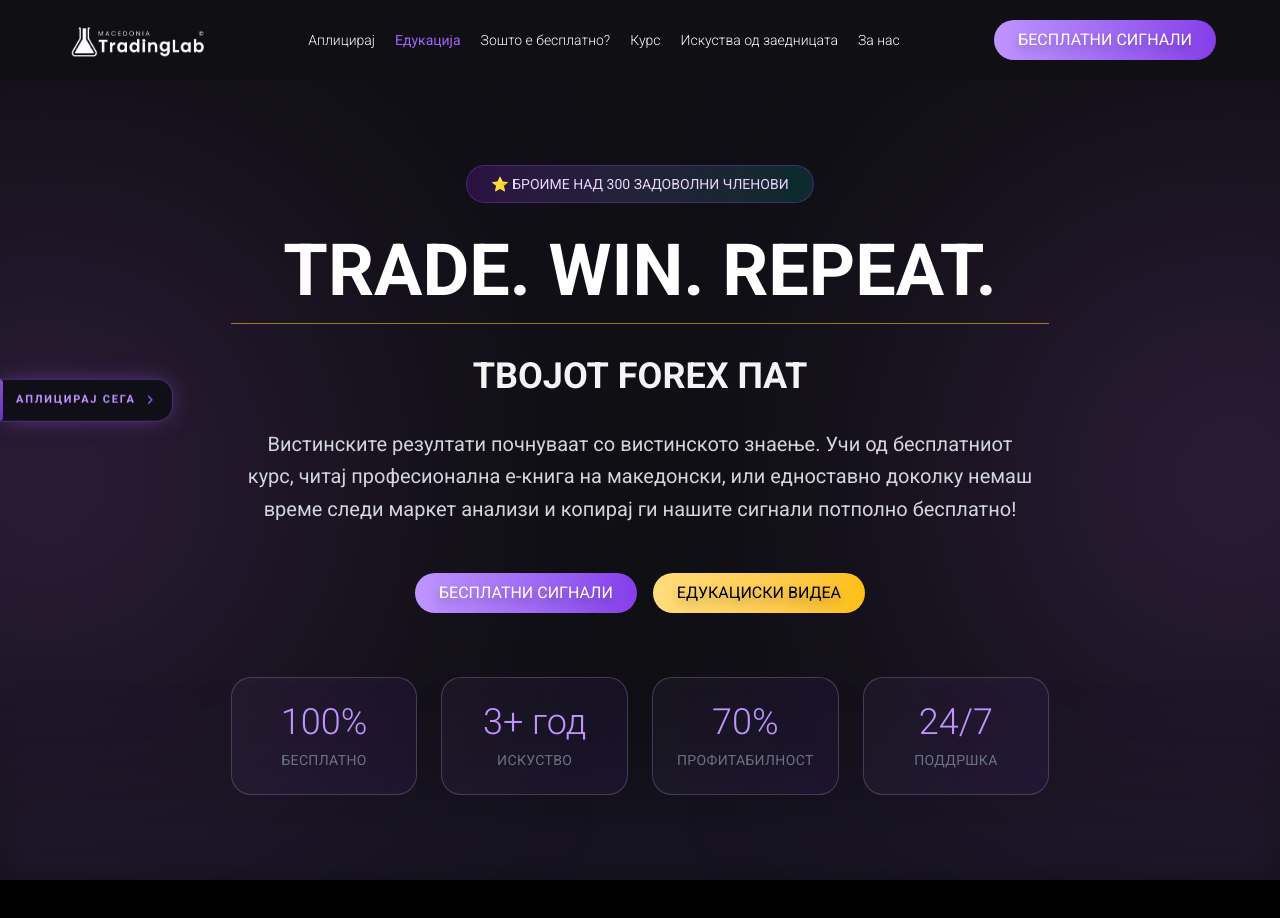
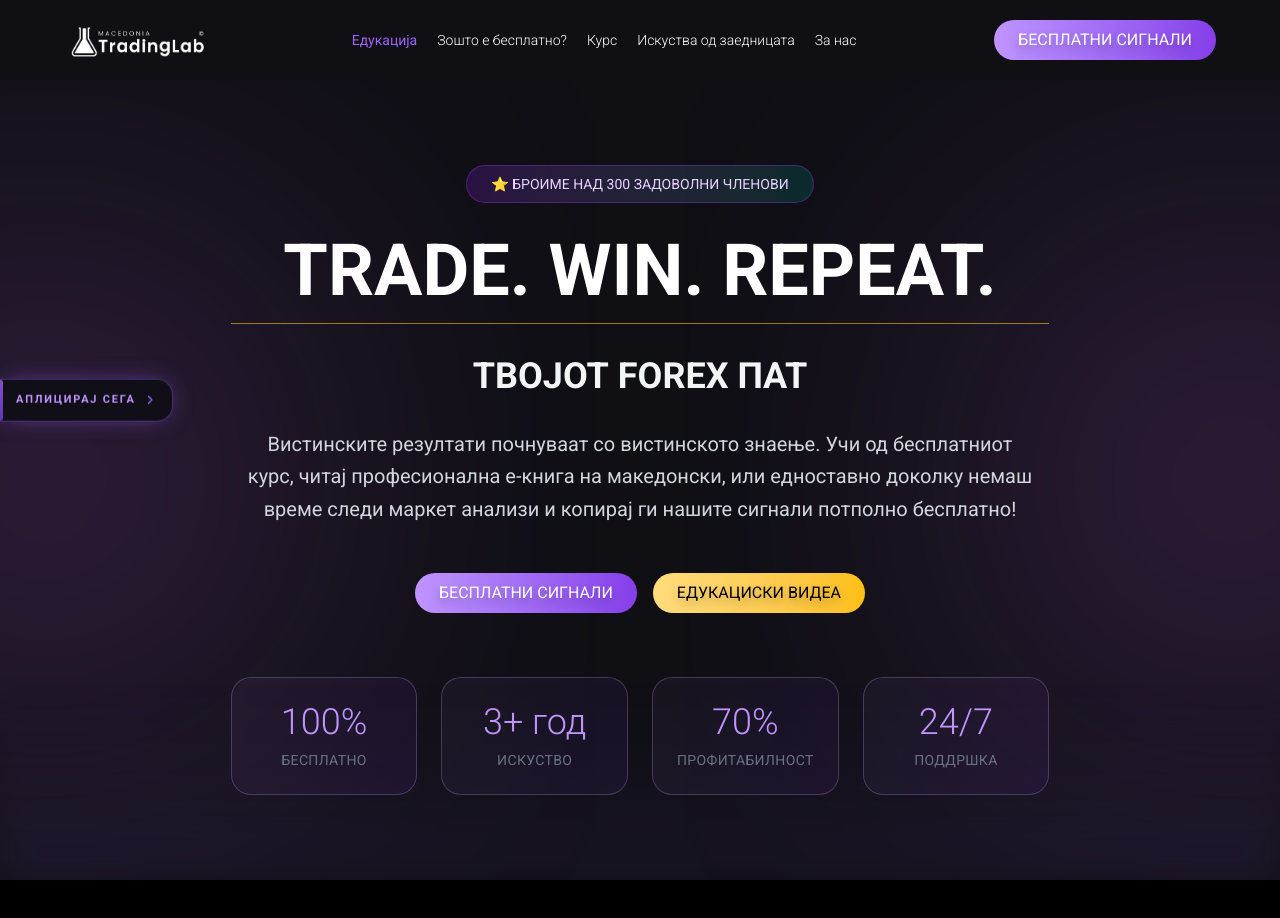
Before and after one commit to tradinglabmk/TradingLab, a Next.js app: page /home in a window 1280 px wide. Shown: the top 918 px of the page. Built offline with nearby package versions, Linux system fonts and the light colour scheme.

Commit message:
fix: add new env (#2)

```diff
--- a/src/app/components/NavigationBar/NavigationBar.tsx
+++ b/src/app/components/NavigationBar/NavigationBar.tsx
@@ -8,8 +8,10 @@ import { Menu, X } from "lucide-react";
 import { NavigationLink } from "./NavigationLink";
 import { Button } from "../Button/Button";
 
+const showApplyForm = process.env.NEXT_PUBLIC_SHOW_APPLY_FORM === "true";
+
 const navLinks = [
-  { name: "Аплицирај", href: "/" },
+  ...(showApplyForm ? [{ name: "Аплицирај", href: "/" }] : []),
   { name: "Едукација", href: "/home" },
   { name: "Зошто е бесплатно?", href: "/home#why-free" },
   { name: "Курс", href: "/home#forex-academy" },
--- a/src/app/page.tsx
+++ b/src/app/page.tsx
@@ -1,7 +1,11 @@
+import { redirect } from "next/navigation";
 import { SEOScrollWrapper } from "./components/SEOScrollWrapper/SEOScrollWrapper";
 import { ApplicationForm } from "./components/Apply/ApplicationForm";
 
 export default function Home() {
+  if (process.env.NEXT_PUBLIC_SHOW_APPLY_FORM !== "true") {
+    redirect("/home");
+  }
   return (
     <div className="bg-[#101016] min-h-screen">
       <div className="max-w-3xl mx-auto px-6 py-16">
```
